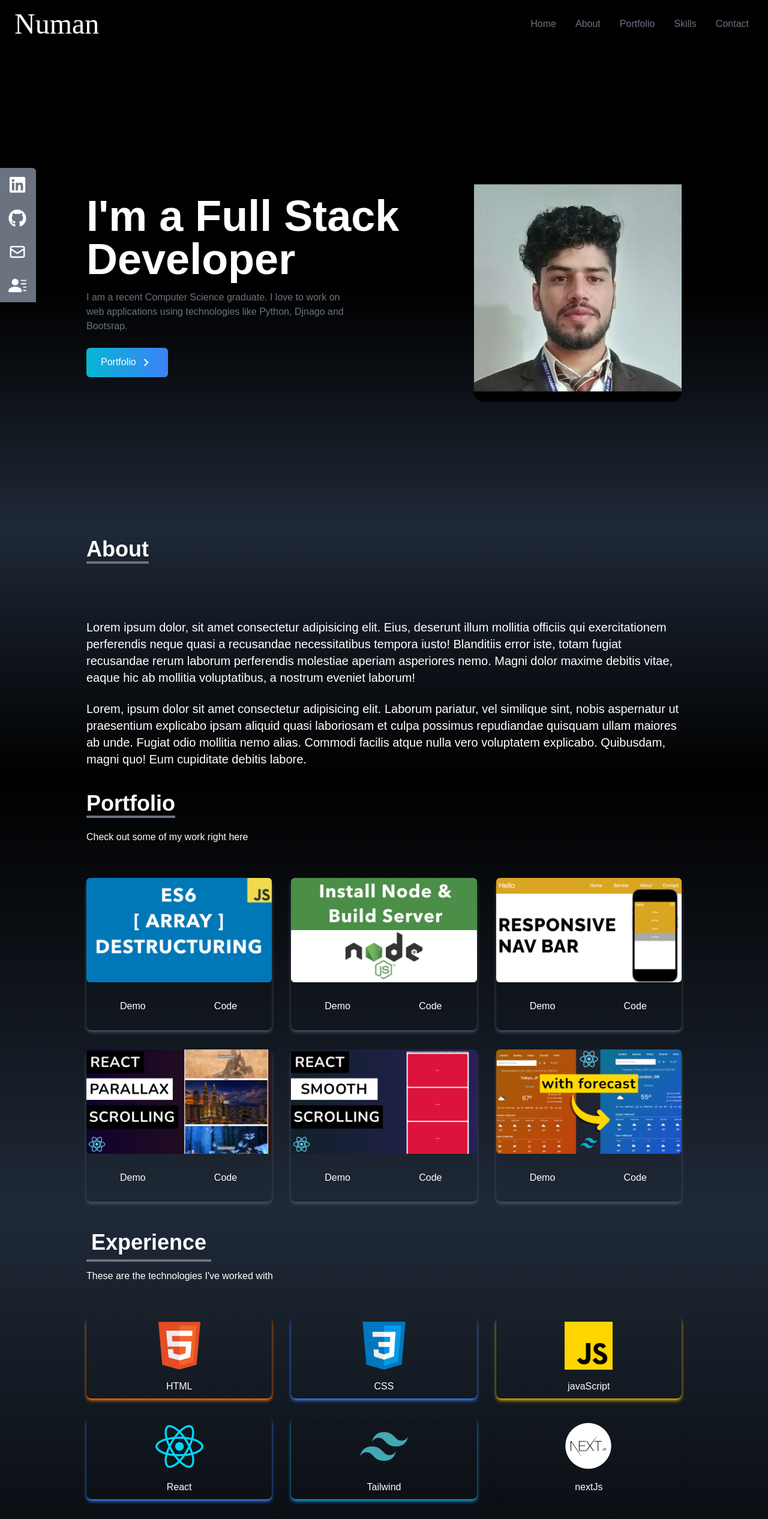
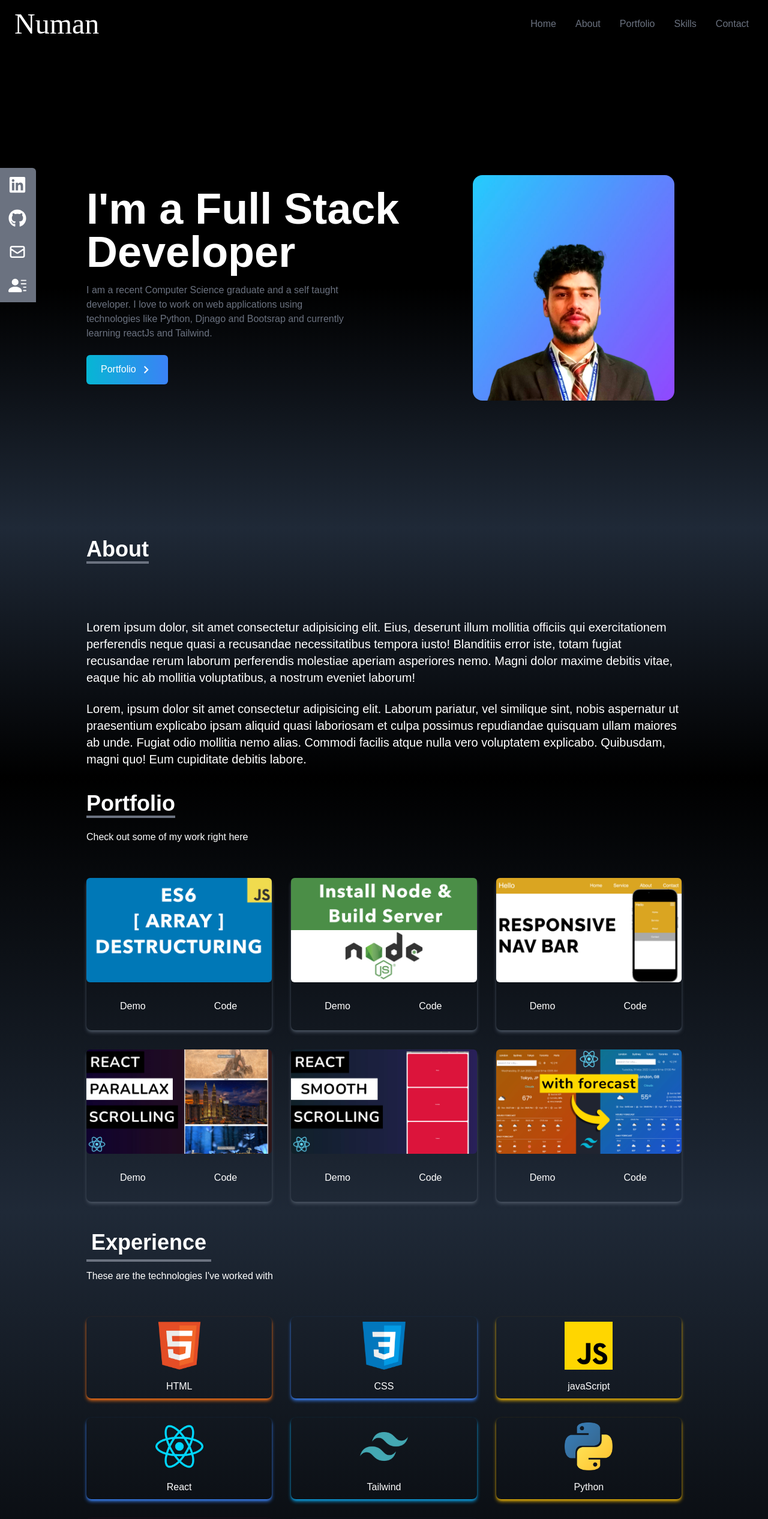
Before and after one commit to numaan0/myPortfolio-react, a React (Create React App) app: page / in a window 1280 px wide. Shown: the top 2533 px of the page at 60% size. Built offline with nearby package versions, Linux system fonts and the light colour scheme.

Commit message:
Profile image changes

```diff
--- a/src/components/Home.jsx
+++ b/src/components/Home.jsx
@@ -15,9 +15,9 @@ const Home = () => {
             I'm a Full Stack Developer
           </h2>
           <p className="text-gray-500 py-4 max-w-md">
-            I am a recent Computer Science graduate.
+            I am a recent Computer Science graduate and a self taught developer.
              I love to work on web applications using technologies like
-          Python, Djnago and Bootsrap.
+          Python, Djnago and Bootsrap and currently learning reactJs and Tailwind.
           </p>
 
           <div>
@@ -35,11 +35,11 @@ const Home = () => {
           </div>
         </div>
 
-        <div>
+        <div className='p-3'>
           <img
             src={HeroImage}
             alt="my profile"
-            className="rounded-2xl mx-auto w-2/3 md:w-full"
+            className="rounded-2xl mx-auto md:w-full"
           />
         </div>
       </div>
--- a/src/components/Skills.jsx
+++ b/src/components/Skills.jsx
@@ -3,7 +3,7 @@ import html from "../assets/html.png";
 import css from "../assets/css.png";
 import javascript from "../assets/javascript.png";
 import reactImage from "../assets/react.png";
-import nextjs from "../assets/nextjs.png";
+import pythonlogo from "../assets/pythonlogo.png";
 import graphql from "../assets/graphql.png";
 import github from "../assets/github.png";
 import tailwind from "../assets/tailwind.png";
@@ -37,9 +37,9 @@ const Skills = () => {
       style: 'shadow-sky-500'
     },{
       id: 6,
-      src: nextjs,
-      title: 'nextJs',
-      style: 'shadow-white-500'
+      src: pythonlogo,
+      title: 'Python',
+      style: 'shadow-yellow-500'
     },{
       id: 7,
       src: graphql,
```
Also changed, not shown: src/assets/heroImage.png, src/assets/pythonlogo.png (added).
